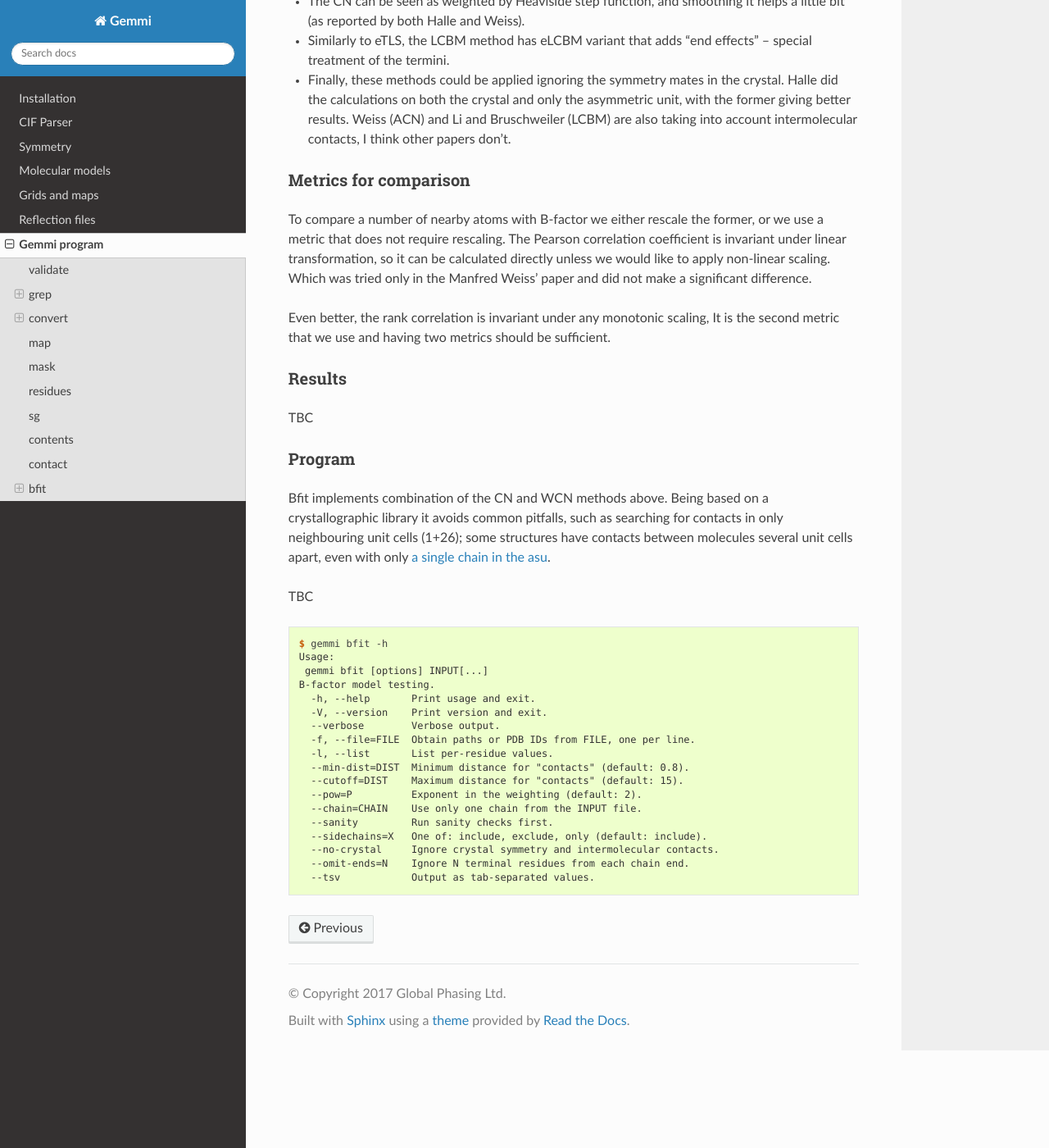
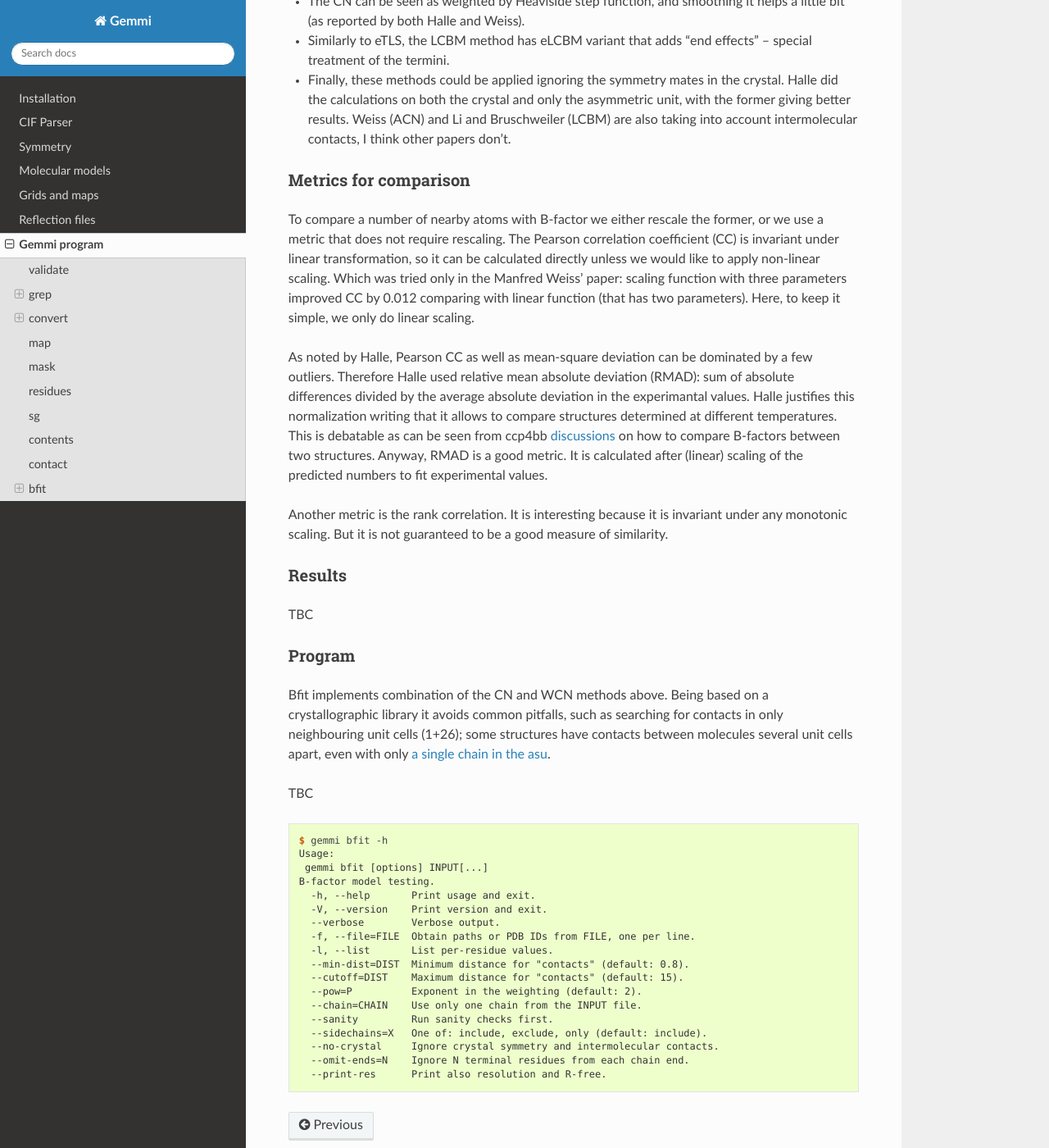
Before and after one commit to project-gemmi/gemmi, a Sphinx documentation site: the page built from docs/utils.rst, in a window 1280 px wide and 1400 px high, scrolled down 11736 px. Shown: the whole window at 82% size. Built offline with Sphinx 7.4.7 and the Read the Docs theme 2.0.0, drawn with Linux system fonts in a browser that asks for light colours.

Commit message:
more changes in gemmi-bfit

```diff
--- a/docs/bfit-help.txt
+++ b/docs/bfit-help.txt
@@ -15,4 +15,4 @@ B-factor model testing.
   --sidechains=X   One of: include, exclude, only (default: include).
   --no-crystal     Ignore crystal symmetry and intermolecular contacts.
   --omit-ends=N    Ignore N terminal residues from each chain end.
-  --tsv            Output as tab-separated values.
+  --print-res      Print also resolution and R-free.
--- a/docs/utils.rst
+++ b/docs/utils.rst
@@ -505,14 +505,29 @@ Metrics for comparison
 
 To compare a number of nearby atoms with B-factor we either rescale
 the former, or we use a metric that does not require rescaling.
-The Pearson correlation coefficient is invariant under linear transformation,
+The Pearson correlation coefficient (CC) is invariant under linear
+transformation,
 so it can be calculated directly unless we would like to apply non-linear
-scaling. Which was tried only in the Manfred Weiss' paper and did not make
-a significant difference.
+scaling. Which was tried only in the Manfred Weiss' paper: scaling
+function with three parameters improved CC by 0.012 comparing with linear
+function (that has two parameters). Here, to keep it simple, we only do
+linear scaling.
 
-Even better, the rank correlation is invariant under any monotonic scaling,
-It is the second metric that we use and having two metrics should be
-sufficient.
+As noted by Halle, Pearson CC as well as mean-square deviation
+can be dominated by a few outliers. Therefore Halle used relative mean
+absolute deviation (RMAD): sum of absolute differences divided
+by the average absolute deviation in the experimantal values.
+Halle justifies this normalization writing that it allows to compare
+structures determined at different temperatures.
+This is debatable as can be seen from ccp4bb
+`discussions <https://www.mail-archive.com/ccp4bb@jiscmail.ac.uk/msg30444.html>`_
+on how to compare B-factors between two structures.
+Anyway, RMAD is a good metric. It is calculated after (linear) scaling
+of the predicted numbers to fit experimental values.
+
+Another metric is the rank correlation. It is interesting because it is
+invariant under any monotonic scaling. But it is not guaranteed to be
+a good measure of similarity.
 
 Results
 -------
```
Also changed, not shown: 2 other files.
